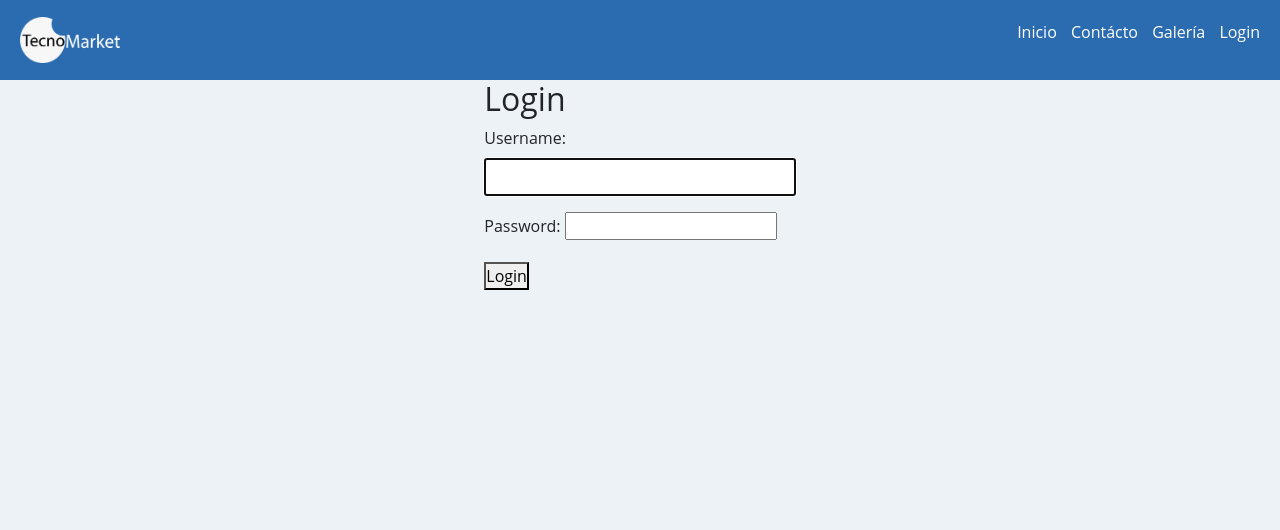
After one commit to TerryIsmael/G3.4-RitmUS, a Django app: page /accounts/login/ in a window 1280 px wide. The commit adds this page. Shown: the top 530 px of the page. Run offline with Django 4.2, Linux system fonts and the light colour scheme; some libraries are stand-ins or nearby versions.

Commit message:
Creado formulario de login (primera versión)

```diff
--- a/RitmUS/RitmUS/settings.py
+++ b/RitmUS/RitmUS/settings.py
@@ -27,6 +27,8 @@ DEBUG = True
 
 ALLOWED_HOSTS = ["localhost","127.0.0.1"]
 
+LOGIN_REDIRECT_URL = '/'
+LOGOUT_REDIRECT_URL = '/'
 
 # Application definition
 
@@ -41,7 +43,10 @@ INSTALLED_APPS = [
     'base',
     'library',
     'authentication',
+    'crispy_forms',
 ]
+
+CRISPY_TEMPLATE_PACK = 'bootstrap4'
 
 MIDDLEWARE = [
     'django.middleware.security.SecurityMiddleware',
--- a/RitmUS/RitmUS/urls.py
+++ b/RitmUS/RitmUS/urls.py
@@ -21,4 +21,5 @@ from django.urls import path, include
 urlpatterns = [
     path('admin/', admin.site.urls),
     path('', include('authentication.urls')),
+    path('accounts/', include('django.contrib.auth.urls')),
 ]
--- a/RitmUS/authentication/templates/base.html
+++ b/RitmUS/authentication/templates/base.html
@@ -6,6 +6,7 @@
     <meta http-equiv="X-UA-Compatible" content="ie=edge">
     <title>Tecnomarket</title>
     {% load static %}
+    <link rel="stylesheet" href="https://cdn.jsdelivr.net/npm/bootstrap@4.0.0/dist/css/bootstrap.min.css" integrity="sha384-Gn5384xqQ1aoWXA+058RXPxPg6fy4IWvTNh0E263XmFcJlSAwiGgFAW/dAiS6JXm" crossorigin="anonymous">
     <link rel="stylesheet" href="{% static 'app/css/estilos.css' %}">
 </head>
 <body>
@@ -26,6 +27,17 @@
                 <li>
                     <a href="galeria.html">Galería</a>
                 </li>
+                {% if user.is_authenticated %}
+                <li>
+                    <a href="{% url 'logout' %}">Logout</a>
+                </li>
+                <li>
+                    <a href="#">Bienvenido {{user.username}}</a>
+                {% else %}
+                <li>
+                    <a href="{% url 'login' %}">Login</a>
+                </li>
+                {% endif %}
             </ul>
         </nav>
     </div>
--- /dev/null
+++ b/RitmUS/authentication/templates/registration/login.html
@@ -0,0 +1,20 @@
+{% extends "base.html" %}
+{% load static %}
+{% block title %}Login{% endblock %}
+
+
+{% block content %}
+    {% load crispy_forms_tags %}
+    <div class="container">
+        <div class="row">
+            <div class="col-md-4 offset-md-4">
+                <h2>Login</h2>
+                <form action="{% url 'login' %}" method="post">
+                    {% csrf_token %}
+                    {{ form.as_p }}
+                    <button type="submit">Login</button>
+                </form>
+            </div>
+        </div>
+    </div>
+{% endblock %}
--- a/requirements.txt
+++ b/requirements.txt
@@ -5,3 +5,4 @@ django-filter==22.1
 requests==2.28.1
 django-rest-swagger==2.2.0
 Pillow
+django-crispy-forms
```
Also changed, not shown: RitmUS/db.sqlite3.
